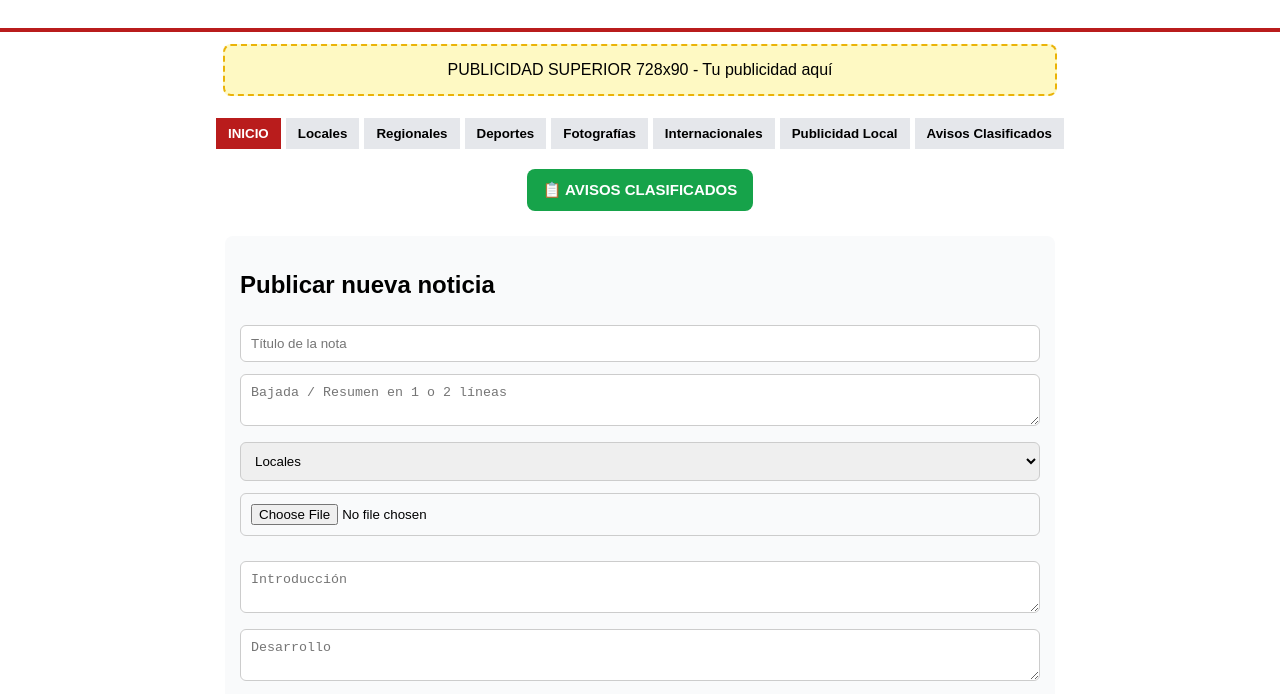
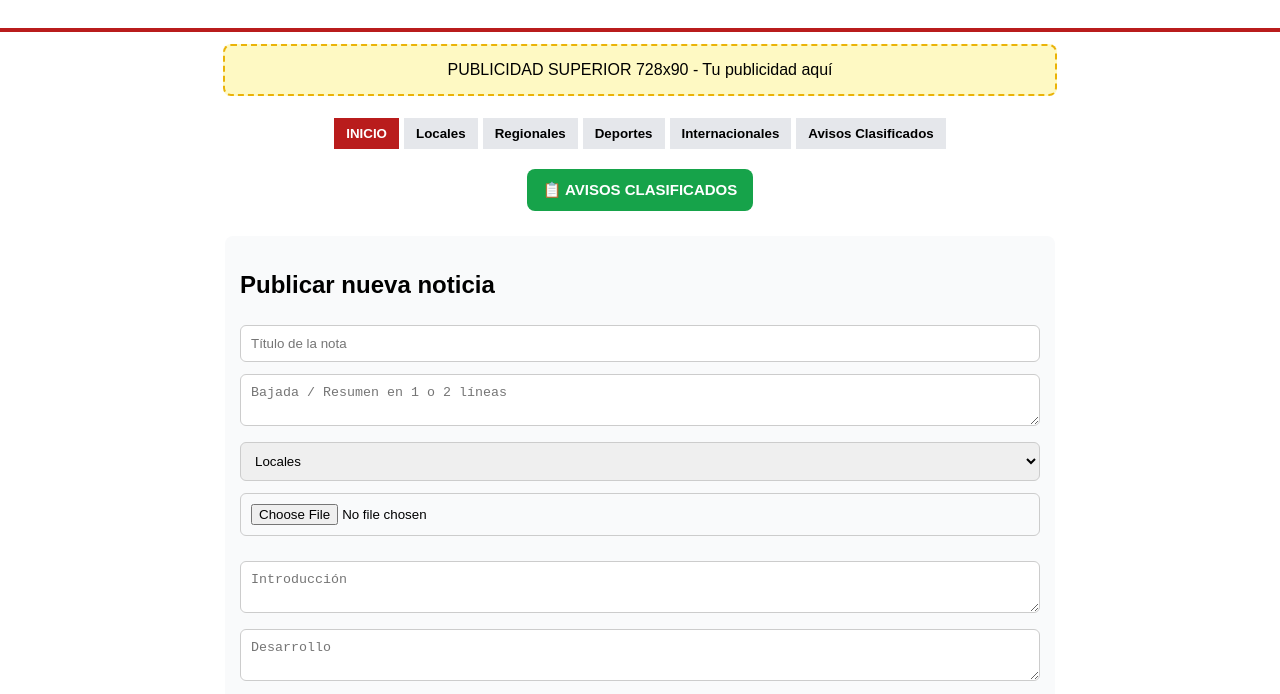
Before and after one commit to mariodcracog-bit/semanario, a website: page index.html in a window 1280 px wide. Shown: the part 86-780 px from the top of the page. Drawn offline with Linux system fonts and the light colour scheme.

Commit message:
Update index.html

```diff
--- a/index.html
+++ b/index.html
@@ -46,7 +46,7 @@ input,select,textarea{width:100%;padding:10px;margin:6px 0;border:1px solid #ccc
 </div>
 <div id="lista"></div>
 <script>
-const CATS=["INICIO","Locales","Regionales","Deportes","Fotografías","Internacionales","Publicidad Local","Avisos Clasificados"];
+const CATS=["INICIO","Locales","Regionales","Deportes","Internacionales","Avisos Clasificados"];
 let filtro="INICIO"; let fotoBase64="";
 const menu=document.getElementById('menu');
 CATS.forEach(c=>{let b=document.createElement('button');b.innerText=c;b.onclick=()=>filtrar(c);if(c===filtro)b.classList.add('activo');menu.appendChild(b);});
```
